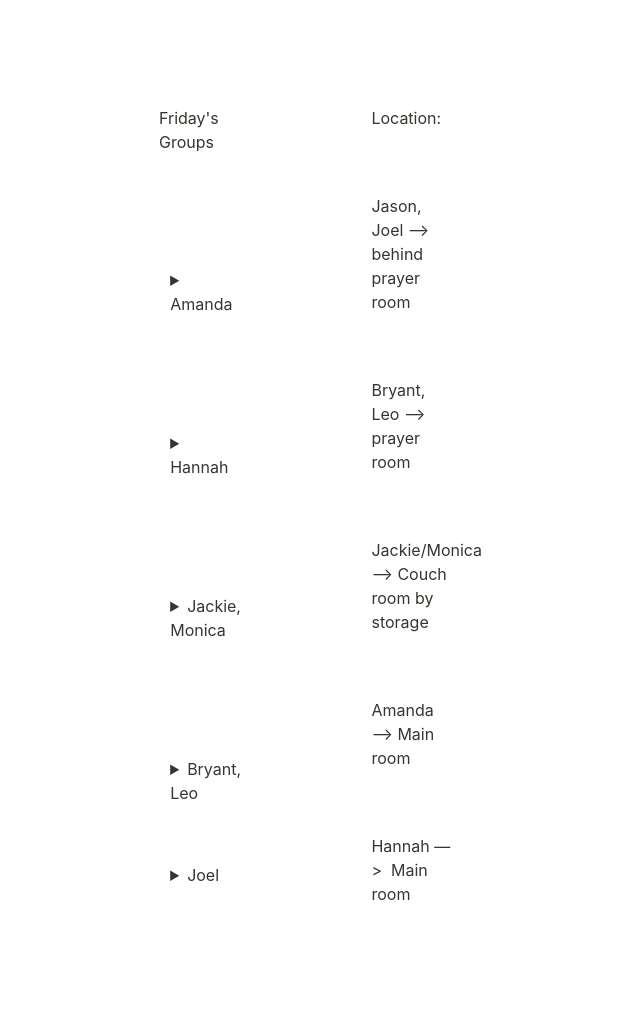
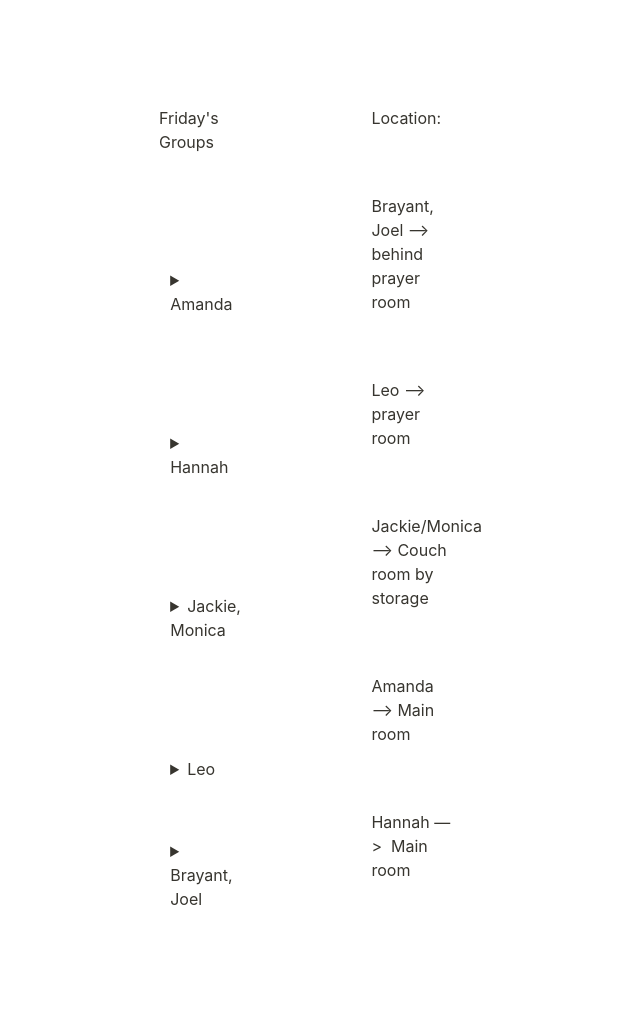
Before and after one commit to HannahEG/sacredsearchseries, a Flask app: page /separategroups in a window 1280 px wide. Shown: the part 252-1286 px from the top of the page, without its empty margins (47-687 px from the left). After the commit the page ends 1157 px from the top, so only its background shows below. Run offline with Flask 2, Linux system fonts and the light colour scheme.

Commit message:
updates to groups

```diff
--- a/app/templates/separategroups.html
+++ b/app/templates/separategroups.html
@@ -698,12 +698,12 @@ blockquote {
 
 				</details></li></ul>
 				<ul id="a0ebadc8-05e3-4464-9d42-df02f06520dc" class="toggle">
-					<li><details close=""><summary>Bryant, Leo</summary>
+					<li><details close=""><summary>Leo</summary>
 					<p id="f90447bc-8131-4b79-b0f9-68969939b404" class="">Josh</p>
 					<p id="5d56b731-cca9-488d-bbb8-15baf3cc3b6e" class="">Matt</p>
 					<p id="1c1b529f-22c3-4788-acc4-93fb442e584b" class="">Jack</p>
 				</details></li></ul><ul id="4f25778d-69f0-4498-912b-6b0d16a3e34a" class="toggle">
-					<li><details close=""><summary>Joel</summary>
+					<li><details close=""><summary>Brayant, Joel</summary>
 						<p id="7c2188d2-78ce-48f0-9b54-01a1cf57956d" class="">Franky</p>
 						<p id="9d831874-4c62-49d1-9fe2-a0fda6636294" class="">Josh Mckee</p>
 						<p id="fc42a8fd-b936-4362-9de5-ab736e92a454" class="">Evan</p>
@@ -714,8 +714,8 @@ blockquote {
 
 <div id="9462e230-316c-4d8b-99e5-a3fcf01240f8" style="width:33.33333333333333%" class="column">
 	<p id="4d712770-c31a-40b6-bcbf-185bc05bd123" class="">Location:</p>
-	<p id="39457cb6-2f46-4a2f-b77c-dad541b700a2" class="">Jason, Joel —&gt; behind prayer room</p>
-	<p id="32b36ee8-8a2b-49c7-abc2-85335a44abb2" class="">Bryant, Leo —&gt; prayer room</p>
+	<p id="39457cb6-2f46-4a2f-b77c-dad541b700a2" class="">Brayant, Joel —&gt; behind prayer room</p>
+	<p id="32b36ee8-8a2b-49c7-abc2-85335a44abb2" class="">Leo —&gt; prayer room</p>
 	<p id="e7d5716e-4f4c-4233-b379-f33817fb9710" class="">Jackie/Monica —&gt; Couch room by storage</p>
 	<p id="86fdccee-08c9-4571-8dff-674e37de7cf8" class="">Amanda —&gt; Main room</p>
 	<p id="f4e93c4c-c058-427a-b421-b5cbba9a6de1" class="">Hannah —&gt;  Main room</p>
```
